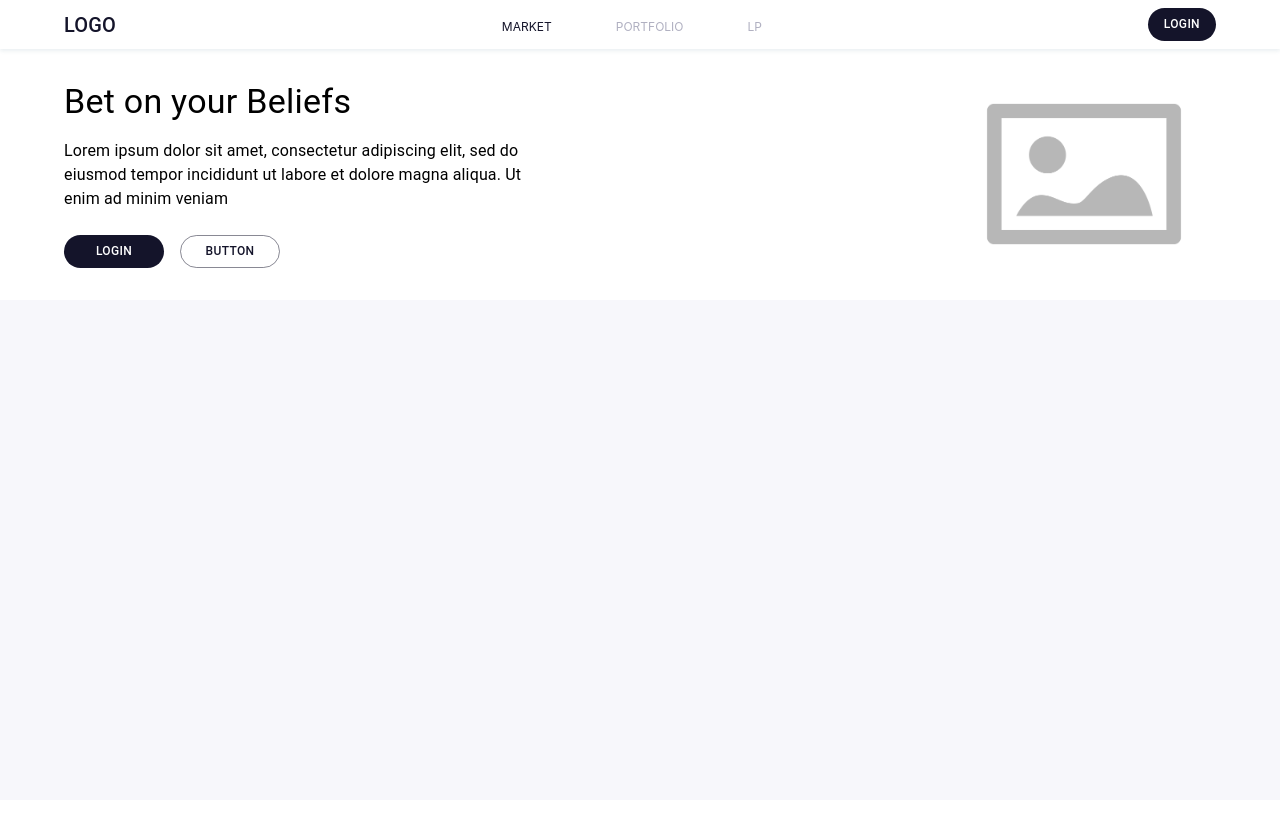
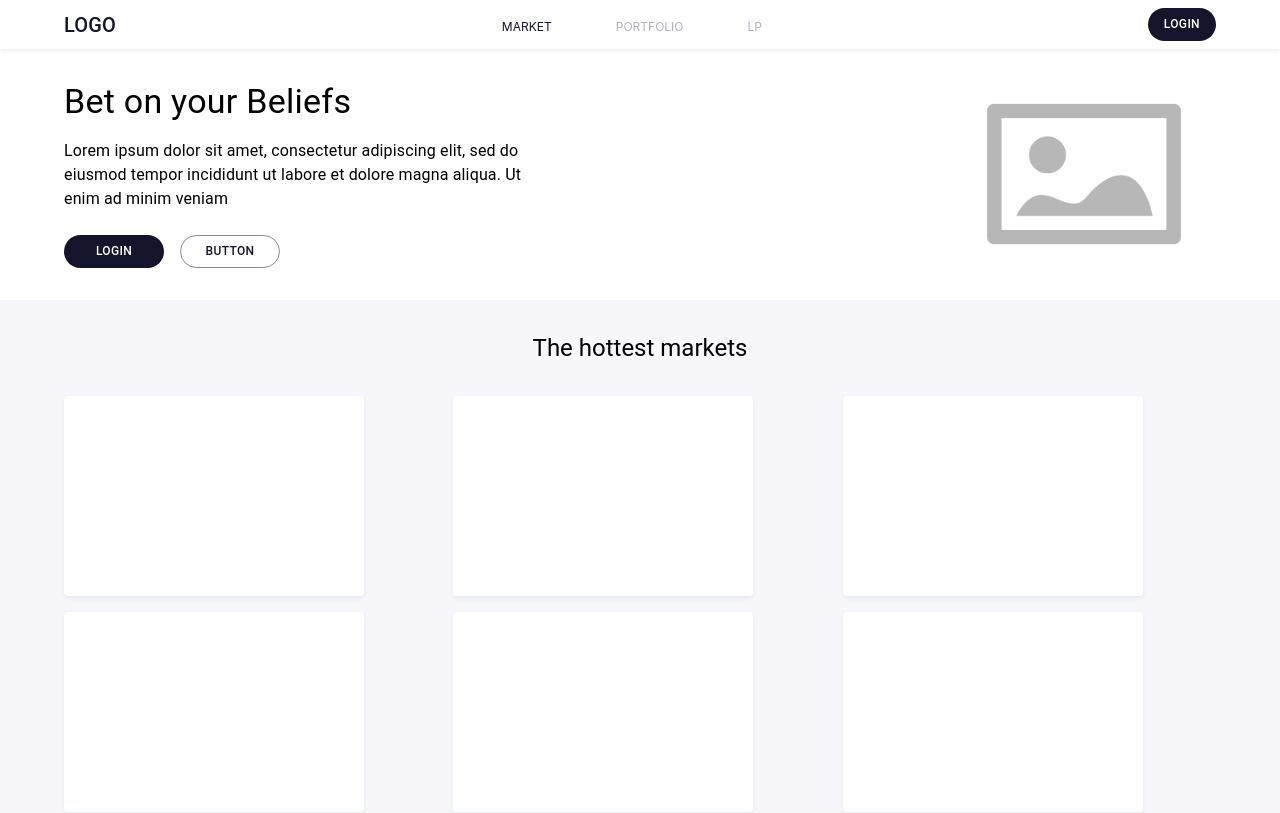
Before and after one commit to bluegarnet10/eiv-market, a React (Create React App) app: page / in a window 1280 px wide. Shown: the top 813 px of the page. Built offline with nearby package versions, Linux system fonts and the light colour scheme.

Commit message:
added the market view

```diff
--- a/src/App.tsx
+++ b/src/App.tsx
@@ -1,5 +1,5 @@
 import React from 'react';
-import { Box, makeStyles } from '@material-ui/core';
+import { makeStyles } from '@material-ui/core';
 import { Header } from './components/Header';
 import AppRouter from './modules/AppRouter';
 
--- /dev/null
+++ b/src/components/MarketItem/index.tsx
@@ -0,0 +1,17 @@
+import React from 'react';
+import { Card, makeStyles } from '@material-ui/core';
+
+const useStyles = makeStyles(theme => ({
+	root: {
+		width: 300,
+		height: 200,
+	},
+}));
+
+const MarketItem = () => {
+	const classes = useStyles();
+
+	return <Card className={classes.root}></Card>;
+};
+
+export default MarketItem;
--- /dev/null
+++ b/src/modules/Market/MarketList.tsx
@@ -0,0 +1,39 @@
+import React from 'react';
+import { Box, makeStyles, Typography } from '@material-ui/core';
+import MarketItem from '../../components/MarketItem';
+
+const useStyles = makeStyles(theme => ({
+	root: {
+		padding: `${theme.spacing(4)}px ${theme.spacing(8)}px`,
+		display: 'flex',
+		flexDirection: 'column',
+		alignItems: 'center',
+	},
+	marketList: {
+		width: '100%',
+		paddingTop: theme.spacing(4),
+		display: 'grid',
+		gridGap: theme.spacing(2),
+		gridTemplateColumns: `repeat(auto-fit, minmax(300px, 1fr))`,
+	},
+}));
+
+const MarketList = () => {
+	const classes = useStyles();
+
+	return (
+		<Box className={classes.root}>
+			<Typography variant="h5">The hottest markets</Typography>
+
+			<Box className={classes.marketList}>
+				{Array(20)
+					.fill(0)
+					.map((_, idx) => (
+						<MarketItem key={idx} />
+					))}
+			</Box>
+		</Box>
+	);
+};
+
+export default MarketList;
--- a/src/modules/Market/index.tsx
+++ b/src/modules/Market/index.tsx
@@ -1,6 +1,7 @@
 import React from 'react';
 import { Box, makeStyles } from '@material-ui/core';
 import LoginIntro from '../../components/LoginIntro';
+import MarketList from './MarketList';
 
 const useStyles = makeStyles(theme => ({}));
 
@@ -8,6 +9,7 @@ const Market = () => {
 	return (
 		<Box>
 			<LoginIntro />
+			<MarketList />
 		</Box>
 	);
 };
--- a/src/theme.ts
+++ b/src/theme.ts
@@ -33,6 +33,11 @@ myTheme.overrides = {
 			boxShadow: 'none',
 		},
 	},
+	MuiCard: {
+		root: {
+			boxShadow: '0px 2px 4px rgba(51, 99, 120, 0.1)',
+		},
+	},
 	MuiTypography: {
 		root: {
 			fontSize: '12px',
```
